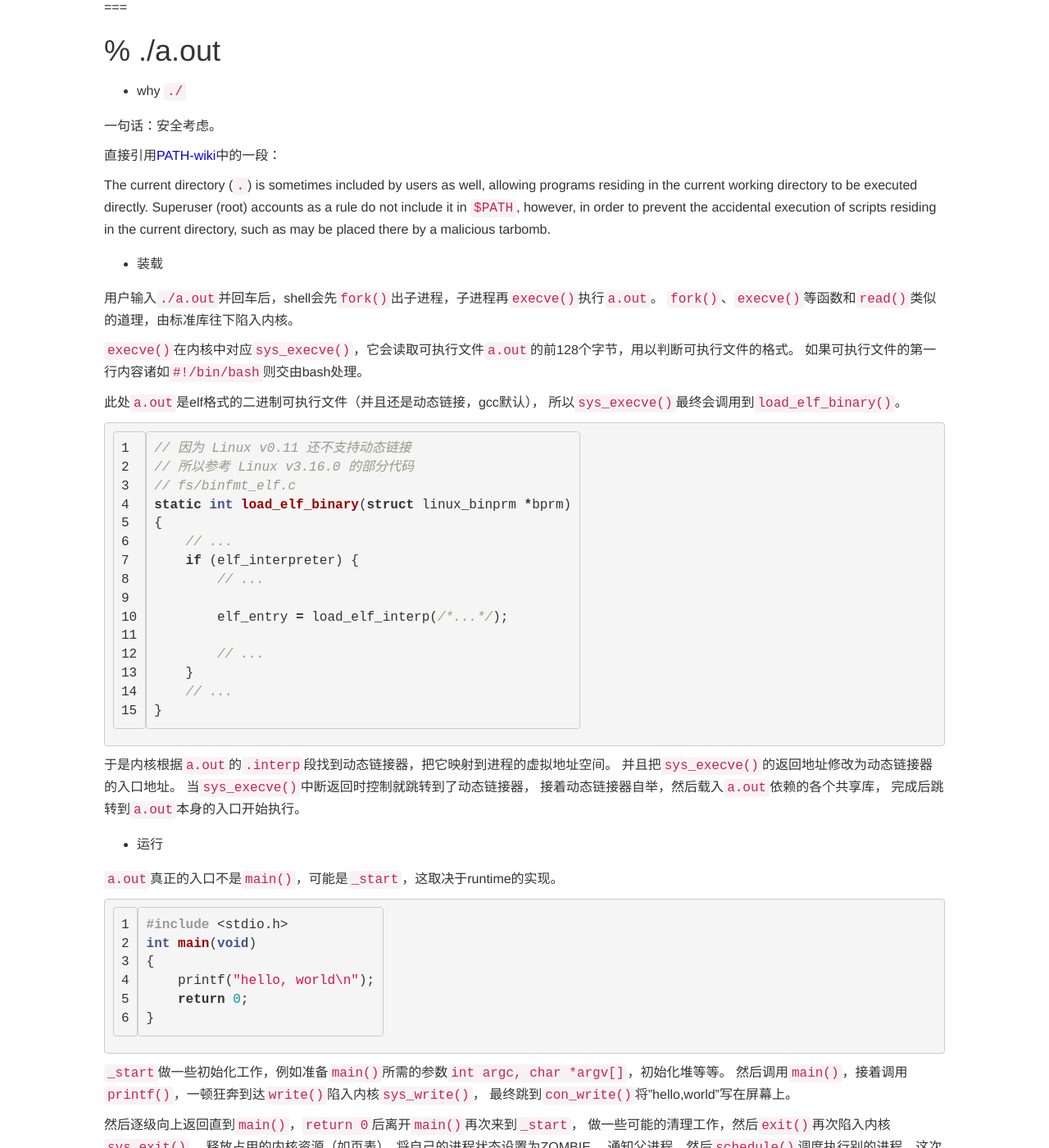
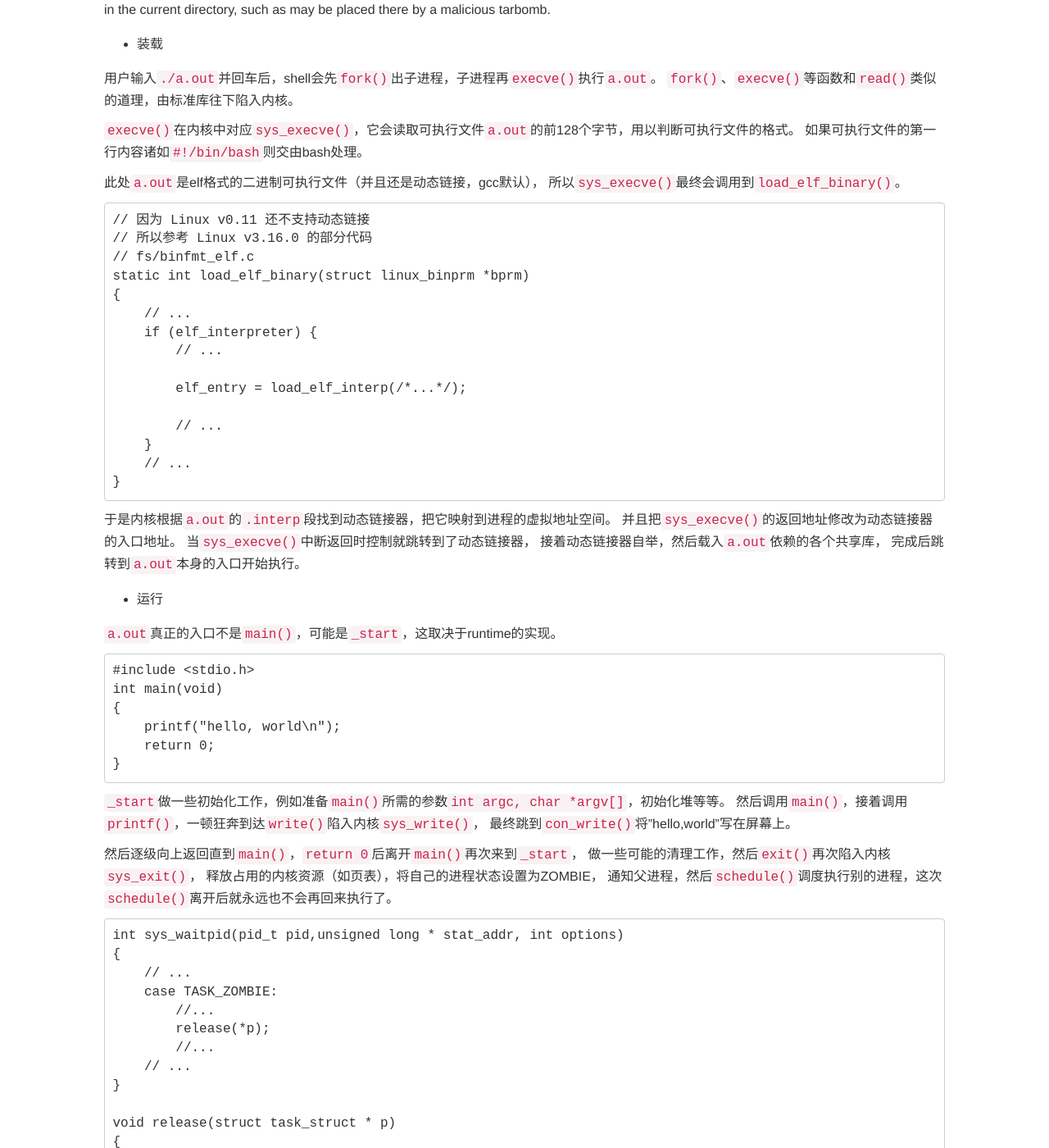
Before and after one commit to taocp/taocp.github.com, a Jekyll site: the page built from _posts/2014-10-1-C语言hello-world原理-内核视角.md, in a window 1280 px wide and 1400 px high, scrolled down 3587 px. Shown: the whole window at 82% size. Built offline with Jekyll 4.4.1, drawn with Linux system fonts in a browser that asks for light colours; nearby versions of some CDN libraries; library files that are not in the unit come from our copies; comment, search, counter and statistics services are not loaded; some of the changed text lies outside the part shown.

Commit message:
update 2014-10-1

````diff
--- a/_posts/2014-10-1-C语言hello-world原理-内核视角.md
+++ b/_posts/2014-10-1-C语言hello-world原理-内核视角.md
@@ -12,6 +12,7 @@ categories:
 ---
 
 
+<!--
 {% highlight c linenos %}
 #include <stdio.h>
 int main(void)
@@ -20,6 +21,15 @@ int main(void)
     return 0;
 }
 {% endhighlight %}
+-->
+```
+#include <stdio.h>
+int main(void)
+{
+    printf("hello, world\n");
+    return 0;
+}
+```
 
 "hello, world"是我编程生涯中的第一个程序，
 读了3年大学，回过头来看看"hello, world"的背后究竟发生了什么。
@@ -34,8 +44,8 @@ int main(void)
 我原本打算尽量少地涉及一些细节例如函数名，
 后来发现很多地方还是用名字来引用更方便。
 
-===
 # taocipian@x1-carbon ~ %
+
 现在shell已经准备就绪，打印出一个"%"或者其它符号作为提示符，
 接着调用`fgets()`(或者其它类似函数)来读取用户输入的命令，
 `fgets()`由标准库实现，可能还要调用若干其它函数，不过最终会到达`read()`。
@@ -43,7 +53,7 @@ int main(void)
 这个`read()`(`man 2 read`)也是由标准库提供的，一般我们称它为"system call"，
 但其实这个`read()`并不是真正的"system call"，看看一个简单的`read()`实现。
 
-{% highlight c linenos %}
+```
 int read(int fd, void *buf, int count)
 {
     int res = 0;
@@ -59,7 +69,7 @@ int read(int fd, void *buf, int count)
         );
     return res;
 }
-{% endhighlight %}
+```
 
 可见这个`read()`是通过`int 0x80`陷入内核，调用内核里的`sys_read()`来交差的，后者才是真正的"system call"。
 
@@ -72,16 +82,16 @@ int read(int fd, void *buf, int count)
 此时shell是等待键盘输入，于是`read()`会接着调用`rw_char()`，
 而`rw_char()`经过层层调用，最终会跳到`tty_read()`，
 `tty_read()`会把tty设备输入队列中的数据复制到用户缓冲区buf中，
-也就是`int read(int fd, void *buf, int count)`中的那个`buf`。
+也就是```int read(int fd, void *buf, int count)```中的那个`buf`。
 
-{% highlight c linenos %}
+```
 // tty_read() 的代码片段：
 if (EMPTY(tty->secondary) ||
         (L_CANON(tty) && !tty->secondary.data && LEFT(tty->secondary)>20)) {
     sleep_if_empty(&tty->secondary);
     continue;
 }
-{% endhighlight %}
+```
 
   - 背景知识：tty设备的输入队列
 
@@ -109,7 +119,7 @@ tty设备有2个队列用于存储输入，分别是`read_q`和`secondary`。
 
 一句话解释：现在shell因为等待I/O而休眠了。
 
-===
+
 # % vi helloworld.c
 
   - 按键回显
@@ -131,7 +141,7 @@ CPU在一个指令周期的最后阶段会检测中断请求，假设此时键
 
 承前所述，shell已经被唤醒处于就绪态，但暂时没有被分配到CPU。在某一次调度中，CPU选择shell继续执行。
 
-{% highlight c linenos %}
+```
 // tty_read() 的代码片段：
 while(...) {
     ...
@@ -142,7 +152,7 @@ while(...) {
     }
     ...
 }
-{% endhighlight %}
+```
 
 `tty_read()`从`sleep_if_empty()`中返回后`continue`到while循环首部再次执行到`if()`语句处检查条件，
 发现缓冲队列`secondary`中还不够一行字符(`tty->secondary.data == 0`)，于是再次`continue`。
@@ -165,13 +175,12 @@ while(...) {
 
 `vi`获取用户输入的字符，写入文件`helloworld.c`中。
 
-===
 # % gcc -Wall helloword.c
   - 编译：预处理、编译、汇编、链接
 
 // TODO 短时间内不会写，编译原理还需下功夫。
 
-===
+
 # % ./a.out
   - why `./`
 
@@ -199,7 +208,7 @@ such as may be placed there by a malicious tarbomb.
 所以`sys_execve()`最终会调用到`load_elf_binary()`。
 
 
-{% highlight c linenos %}
+```
 // 因为 Linux v0.11 还不支持动态链接
 // 所以参考 Linux v3.16.0 的部分代码
 // fs/binfmt_elf.c
@@ -215,7 +224,7 @@ static int load_elf_binary(struct linux_binprm *bprm)
     }
     // ...
 }
-{% endhighlight %}
+```
 
 于是内核根据`a.out`的`.interp`段找到动态链接器，把它映射到进程的虚拟地址空间。
 并且把`sys_execve()`的返回地址修改为动态链接器的入口地址。
@@ -225,16 +234,16 @@ static int load_elf_binary(struct linux_binprm *bprm)
 
   - 运行
 
-`a.out`真正的入口不是`main()`，可能是`_start`，这取决于runtime的实现。
+`a.out`真正的入口不是`main()`，可能是```_start```，这取决于runtime的实现。
 
-{% highlight c linenos %}
+```
 #include <stdio.h>
 int main(void)
 {
     printf("hello, world\n");
     return 0;
 }
-{% endhighlight %}
+```
 
 `_start`做一些初始化工作，例如准备`main()`所需的参数`int argc, char *argv[]`，初始化堆等等。
 然后调用`main()`，接着调用`printf()`，一顿狂奔到达`write()`陷入内核`sys_write()`，
@@ -245,7 +254,7 @@ int main(void)
 释放占用的内核资源（如页表），将自己的进程状态设置为ZOMBIE，
 通知父进程，然后`schedule()`调度执行别的进程，这次`schedule()`离开后就永远也不会再回来执行了。
 
-{% highlight c linenos %}
+```
 int sys_waitpid(pid_t pid,unsigned long * stat_addr, int options)
 {
     // ...
@@ -271,7 +280,7 @@ void release(struct task_struct * p)
         }
     panic("trying to release non-existent task");
 }
-{% endhighlight %}
+```
 
 父进程shell`wait()`子进程再做最后的清理，例如释放 子进程PCB及内核栈 使用的1页内存。
 
@@ -279,7 +288,7 @@ void release(struct task_struct * p)
 
 shell等待`a.out`终止以后又打印出一个"%"提示符，等待用户的下一次输入。
 
-===
+---
 
 参考资料
 
````
